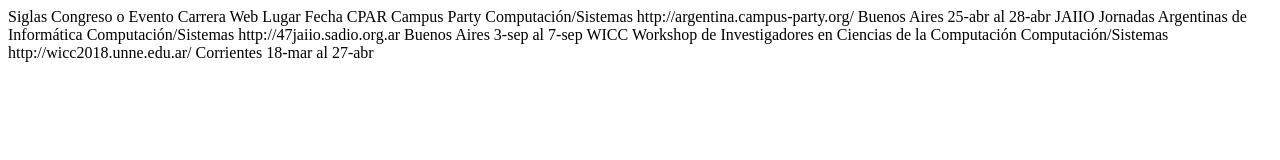
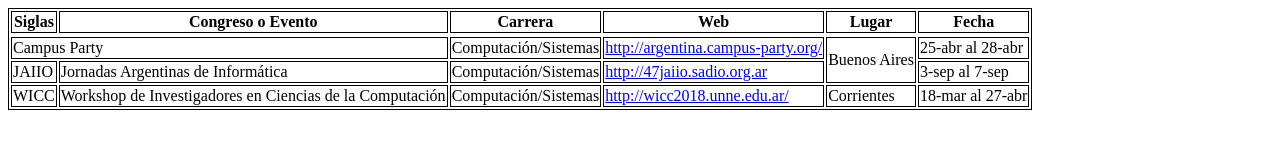
Before and after one commit to UCC-LabCompu2/ejercicios2024-matiasbocco, a plain HTML site: page Ejercicios-HTML/ej_tablas.html in a window 1280 px wide. Drawn offline with Linux system fonts and the light colour scheme.

Commit message:
ejercicio noticia

```diff
--- a/Ejercicios-HTML/ej_tablas.html
+++ b/Ejercicios-HTML/ej_tablas.html
@@ -15,33 +15,44 @@
 <!--Elimine las siglas CPAR, y 'Campus Party' debe ocupar 2 celdas-->
 <!--Como campus party y Jaiio comparten el mismo lugar, unifique las celdas que contienen 'Buenos Aires'-->
 <body>
+<table>
+    <tr>
+        <thead>
+<th>Siglas</th>
+<th>Congreso o Evento</th>
+<th>Carrera</th>
+<th>Web</th>
+<th>Lugar</th>
+<th>Fecha</th>
+    </tr>
+    </thead>
 
-Siglas
-Congreso o Evento
-Carrera
-Web
-Lugar
-Fecha
+    <tbody>
+    <tr>
 
-CPAR
-Campus Party
-Computación/Sistemas
-http://argentina.campus-party.org/
-Buenos Aires
-25-abr al 28-abr
+<td colspan="2">Campus Party</td>
+<td>Computación/Sistemas</td>
+<td><a href="http://argentina.campus-party.org/">http://argentina.campus-party.org/</a></td>
+<td rowspan="2">Buenos Aires</td>
+<td>25-abr al 28-abr</td>
+    </tr>
+    <tr>
+<td>JAIIO</td>
+<td>Jornadas Argentinas de Informática</td>
+<td>Computación/Sistemas</td>
+<td><a href="http://47jaiio.sadio.org.ar">http://47jaiio.sadio.org.ar</a> </td>
 
-JAIIO
-Jornadas Argentinas de Informática
-Computación/Sistemas
-http://47jaiio.sadio.org.ar
-Buenos Aires
-3-sep al 7-sep
-
-WICC
-Workshop de Investigadores en Ciencias de la Computación
-Computación/Sistemas
-http://wicc2018.unne.edu.ar/
-Corrientes
-18-mar al 27-abr
+<td>3-sep al 7-sep</td>
+    </tr>
+    <tr>
+<td>WICC</td>
+<td>Workshop de Investigadores en Ciencias de la Computación</td>
+<td>Computación/Sistemas</td>
+<td><a href="http://wicc2018.unne.edu.ar/">http://wicc2018.unne.edu.ar/</a></td>
+<td>Corrientes</td>
+<td>18-mar al 27-abr</td>
+    </tr>
+    </tbody>
+</table>
 </body>
 </html>
```
Also changed, not shown: Ejercicios-HTML/ej_listas.html (+0 -1 lines), Ejercicios-HTML/ej_noticia.html (+3 -0 lines).
